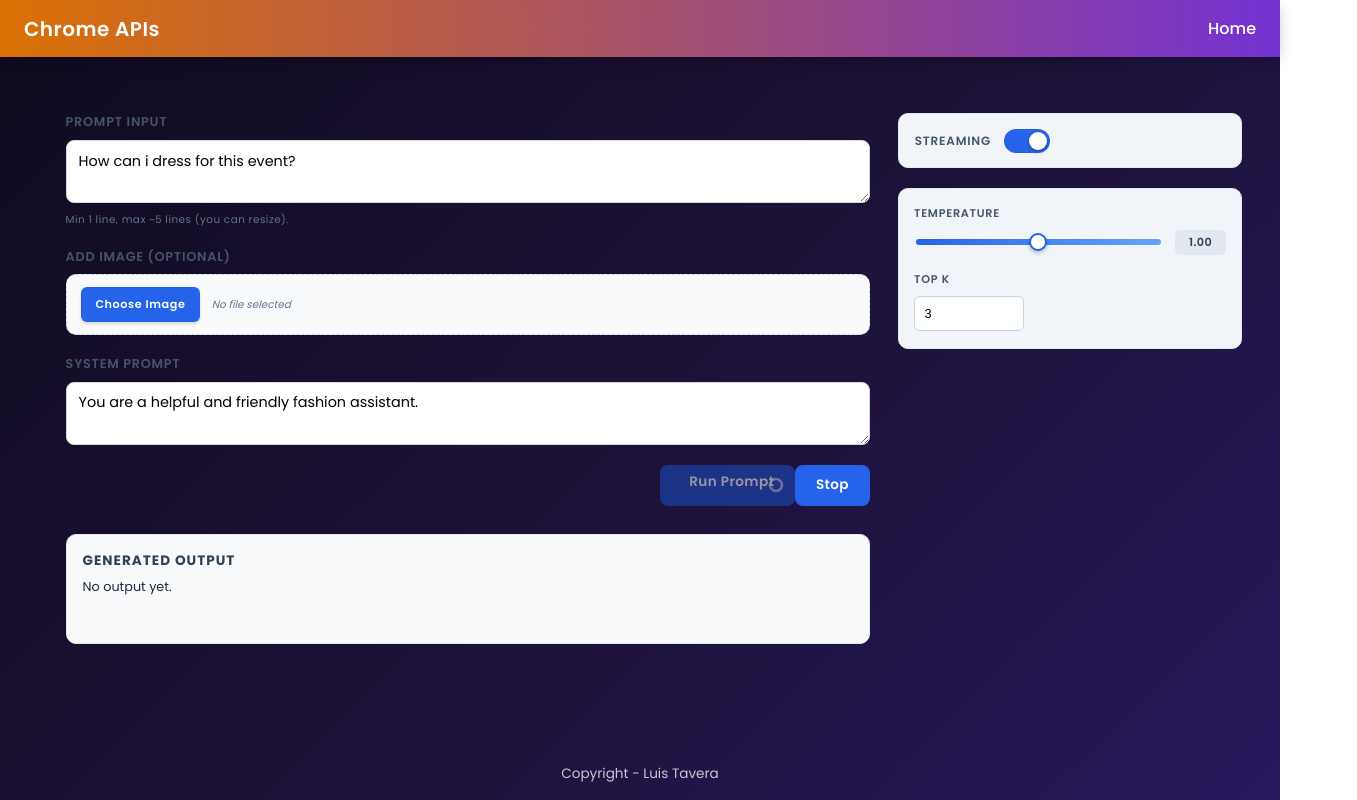
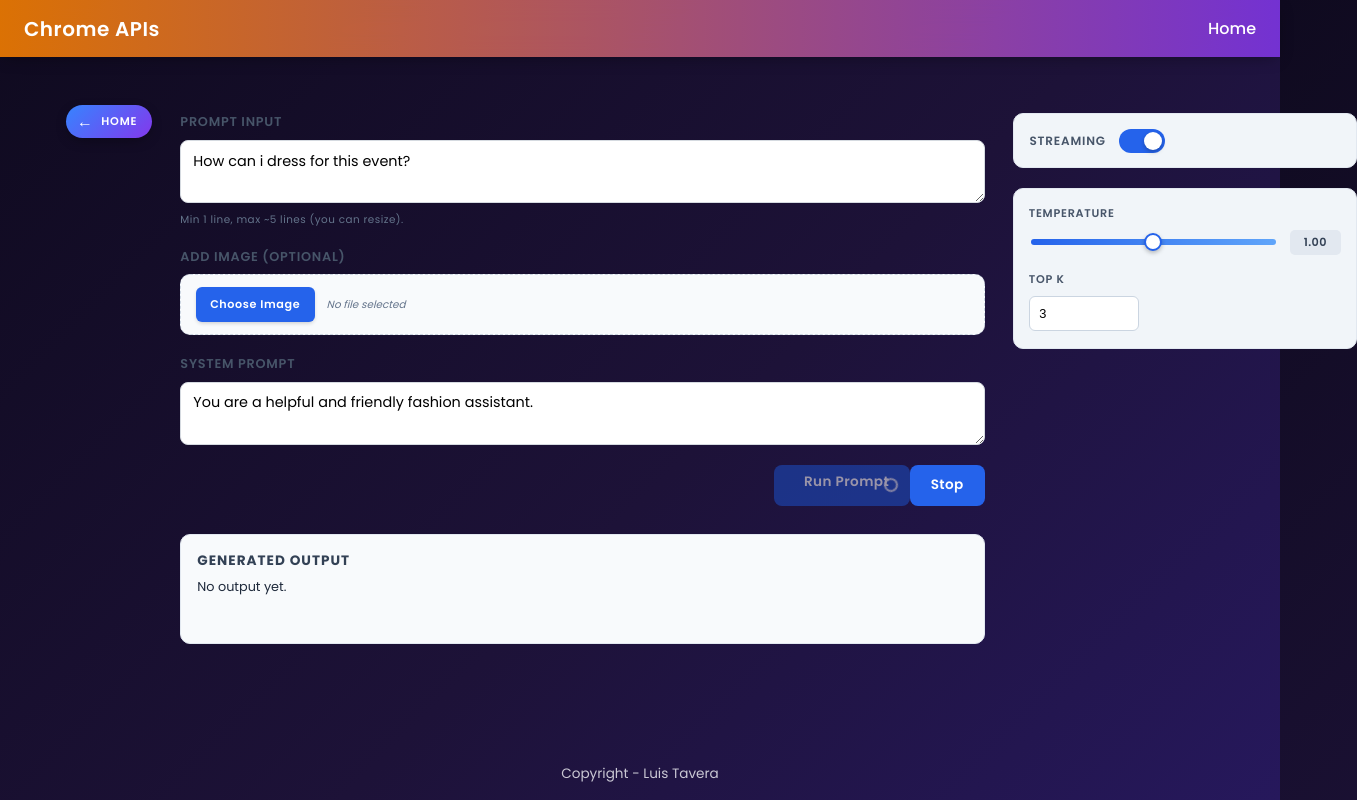
Before and after one commit to ltaverao95/google_chrome_apis, a React (Vite) app: page /prompt in a window 1280 px wide. Shown: the whole page, 1357 px wide, since content can reach past the window. Built offline with nearby package versions, Linux system fonts and the light colour scheme.

Commit message:
Add back navigation link to Prompt and Proofreader components

```diff
--- a/src/pages/Prompt/Prompt.module.css
+++ b/src/pages/Prompt/Prompt.module.css
@@ -402,6 +402,36 @@
   box-shadow: 0 0 0 1px #2563eb33;
 }
 
+.backLink {
+  grid-column: 1 / -1;
+  justify-self: start;
+  display: inline-flex;
+  align-items: center;
+  gap: .5rem;
+  padding: .5rem .95rem .5rem .7rem;
+  background: linear-gradient(135deg,var(--color-accent),var(--color-secondary));
+  color: #fff;
+  text-decoration: none;
+  font-size: .7rem;
+  font-weight: 600;
+  letter-spacing: .55px;
+  text-transform: uppercase;
+  border-radius: 999px;
+  box-shadow: 0 4px 14px -4px rgba(0,0,0,.45);
+  transition: transform .25s, box-shadow .25s, background .35s;
+  margin-top: -.5rem;
+  margin-bottom: 1rem;
+}
+
+.backLink:hover { transform: translateY(-2px); box-shadow: 0 6px 18px -6px rgba(0,0,0,.55); }
+.backLink:focus-visible { outline: 2px solid var(--color-emphasis); outline-offset: 3px; }
+.backIcon { font-size: 1rem; line-height: 1; }
+.backText { letter-spacing: .75px; }
+
+@media (max-width: 960px) {
+  .backLink { margin-top: 0; }
+}
+
 @media (prefers-color-scheme: dark) {
   .fileWrapper {
     background: #1f2933;
--- a/src/pages/Prompt/Prompt.tsx
+++ b/src/pages/Prompt/Prompt.tsx
@@ -1,5 +1,6 @@
 import { useEffect, useState } from "react";
 import styles from "./Prompt.module.css";
+import { NavLink } from "react-router-dom";
 
 declare global {
   const LanguageModel: any;
@@ -100,7 +101,9 @@
     setGenerated("");
     setIsLoading(true);
 
-    let promptContent = [{ type: "text", value: promptInput }];
+    let promptContent: { type: string; value: string | File }[] = [
+      { type: "text", value: promptInput },
+    ];
 
     if (imageFile) {
       promptContent.push({ type: "image", value: imageFile });
@@ -156,6 +159,12 @@
 
   return (
     <section className={styles.wrapper}>
+      <NavLink to="/" className={styles.backLink}>
+        <span className={styles.backIcon} aria-hidden="true">
+          ←
+        </span>
+        <span className={styles.backText}>Home</span>
+      </NavLink>
       <div className={styles.left}>
         <form onSubmit={handleRun} className={styles.form}>
           <label className={styles.field}>
--- a/src/pages/Proofreader/Proofreader.module.css
+++ b/src/pages/Proofreader/Proofreader.module.css
@@ -458,3 +458,33 @@
     accent-color: #3b82f6;
   }
 }
+
+.backLink {
+    grid-column: 1 / -1;
+    justify-self: start;
+    display: inline-flex;
+    align-items: center;
+    gap: .5rem;
+    padding: .5rem .95rem .5rem .7rem;
+    background: linear-gradient(135deg,var(--color-accent),var(--color-secondary));
+    color: #fff;
+    text-decoration: none;
+    font-size: .7rem;
+    font-weight: 600;
+    letter-spacing: .55px;
+    text-transform: uppercase;
+    border-radius: 999px;
+    box-shadow: 0 4px 14px -4px rgba(0,0,0,.45);
+    transition: transform .25s, box-shadow .25s, background .35s;
+    margin-top: -.5rem;
+    margin-bottom: 1rem;
+  }
+
+  .backLink:hover { transform: translateY(-2px); box-shadow: 0 6px 18px -6px rgba(0,0,0,.55); }
+  .backLink:focus-visible { outline: 2px solid var(--color-emphasis); outline-offset: 3px; }
+  .backIcon { font-size: 1rem; line-height: 1; }
+  .backText { letter-spacing: .75px; }
+
+  @media (max-width: 960px) {
+    .backLink { margin-top: 0; }
+  }
--- a/src/pages/Proofreader/Proofreader.tsx
+++ b/src/pages/Proofreader/Proofreader.tsx
@@ -1,5 +1,6 @@
 import { useEffect, useState } from "react";
 import styles from "./Proofreader.module.css";
+import { NavLink } from "react-router-dom";
 
 declare global {
   const Proofreader: any;
@@ -99,6 +100,12 @@
 
   return (
     <section className={styles.wrapper}>
+      <NavLink to="/" className={styles.backLink}>
+        <span className={styles.backIcon} aria-hidden="true">
+          ←
+        </span>
+        <span className={styles.backText}>Home</span>
+      </NavLink>
       <div className={styles.left}>
         <form onSubmit={handleSubmit} className={styles.formBlock}>
           <label className={styles.field}>
```
